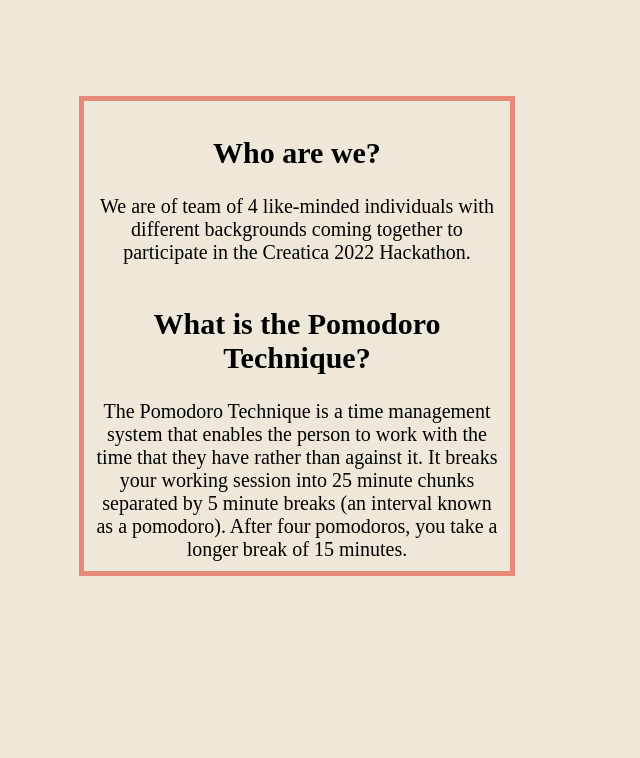
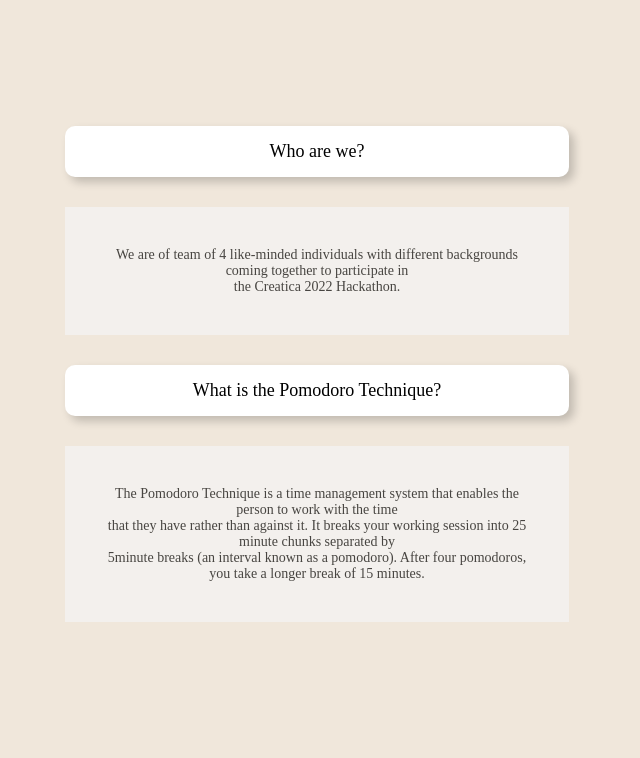
Before and after one commit to lina1919/creatica, a Django app: page /about in a window 1280 px wide. Shown: the part 78-836 px from the top of the page, without its empty margins (343-983 px from the left). Before the commit the page ends 654 px from the top, so only its background shows below. Run offline with Django 4.2, Linux system fonts and the light colour scheme; some libraries are stand-ins or nearby versions.

Commit message:
about.html css change

```diff
--- a/study/static/style.css
+++ b/study/static/style.css
@@ -2,6 +2,10 @@ body {
     margin: 0;
     padding: 0;
     background-color: #F0E7DB;
+}
+
+.li {
+    list-style: none;
 }
 
 .navbar ul {
@@ -341,3 +345,40 @@ input[type="password"] {
     text-align: center;
     width: 60%;
 }
+
+.collapsible-header {
+    /* padding: 10px; */
+    background-color: white;
+    box-shadow: 5px 5px 10px rgba(0, 0, 0, 0.2);
+    padding: 15px;
+
+    font-size: 12px;
+    border-radius: 10px;
+    color: black;
+    margin-bottom: 30px;
+    margin-top: 20px;
+    font-size: large;
+    cursor: pointer;
+}
+
+.collapsible-body {
+    padding: 40px;
+    background-color: whitesmoke;
+    margin-bottom: 30px;
+    font-size: 14px;
+}
+
+.text5 {
+    text-align: center;
+    color: black;
+    padding: 10px;
+    background-color: #F0E7DB;
+    width: 50%;
+    margin-left: auto;
+    margin-right: auto;
+    font-family: "Balsamiq Sans"
+}
+
+.text5 li {
+    list-style: none !important;
+}
--- a/study/templates/about.html
+++ b/study/templates/about.html
@@ -8,10 +8,10 @@
     <link rel="stylesheet" href="{% static 'style.css' %}">
 </head>
 
-<body style = "background-color:#F0E7DB">
+<body style="background-color:#F0E7DB">
     <header>
         <div class="navbar">
-            <ul style = "background: #F4DEC2">
+            <ul style="background: #F4DEC2">
                 <li><a href="/">Home</a></li>
                 <li><a href="{% url 'login' %}"> Login </a></li>
                 <li><a href="{% url 'signup' %}">Sign Up</a></li>
@@ -20,18 +20,50 @@
         </div>
     </header>
     <div id="container3">
-        <div class="text1">
+        <div class="text5">
             <!-- <h1 align="left">About</h1> -->
-            <h2 align="center">Who are we?</h2>
-            <p align="center">
-                We are of team of 4 like-minded individuals with different backgrounds coming together to participate in the Creatica 2022 Hackathon.
-            </p>
-            <br />
-            <h2 align ="center">What is the Pomodoro Technique?</h2>
-            <p align="center">
-                The Pomodoro Technique is a time management system that enables the person to work with the time that they have rather than against it. It breaks your working session into 25 minute chunks separated by 5 minute breaks (an interval known as a pomodoro). After four pomodoros, you take a longer break of 15 minutes.
-            </p>
+            <ul class="collapsible" data-collapsible="expandable">
+                <li>
+                    <div class="collapsible-header"><i class="mdi-navigation-chevron-right"></i>
+                        Who are we?
+                    </div>
+                    <div class="collapsible-body" style="opacity: 0.7;">
+                        <p>We are of team of 4 like-minded individuals with different backgrounds</p>
+                        <p>coming together to participate in</p>
+                        <p>the Creatica 2022 Hackathon.</p>
+                    </div>
+                </li>
+                <li>
+                    <div class="collapsible-header"><i class="mdi-navigation-chevron-right"></i>
+                        What is the Pomodoro Technique?
+                    </div>
+                    <div class="collapsible-body" style="opacity: 0.7;">
+                        <p>The Pomodoro Technique is a time management system that enables the person to work with the
+                            time</p>
+                        <p>that they have rather than against it. It breaks your working session into 25 minute chunks
+                            separated by</p>
+                        <p>5minute breaks (an interval known as a pomodoro). After four pomodoros, you take a longer
+                            break of 15 minutes.</p>
+                    </div>
+                </li>
+            </ul>
         </div>
     </div>
+    <script src="http://code.jquery.com/jquery-3.4.1.min.js"></script>
+    <script src="https://cdnjs.cloudflare.com/ajax/libs/materialize/0.97.5/js/materialize.min.js"></script>
+    <script>
+        function collapseAll() {
+            $(".collapsible-header").removeClass(function () {
+                return "active";
+            });
+            $(".collapsible").collapsible({ accordion: true });
+            $(".collapsible").collapsible({ accordion: false });
+        }
+        function expandAll() {
+            $(".collapsible-header").addClass("active");
+            $(".collapsible").collapsible({ accordion: false });
+        }
+    </script>
 </body>
+
 </html>
```
